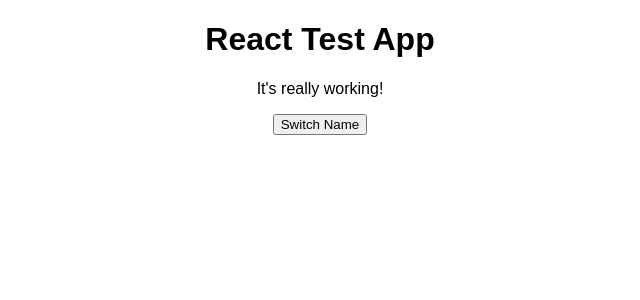
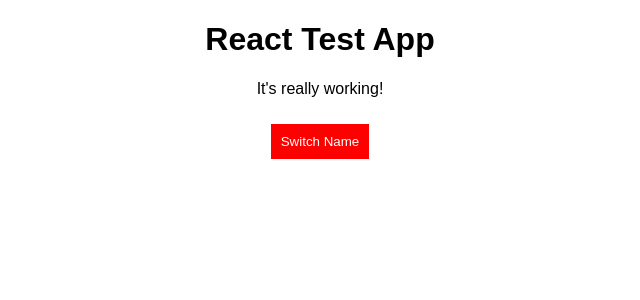
Before and after one commit to huseyinbayram/react-learn-guide, a React (Create React App) app: page / in a window 1280 px wide. Shown: the top 300 px of the page, without its empty margins (320-960 px from the left). Built offline with nearby package versions, Linux system fonts and the light colour scheme.

Commit message:
improve styling

```diff
--- a/package.json
+++ b/package.json
@@ -3,6 +3,7 @@
   "version": "0.1.0",
   "private": true,
   "dependencies": {
+    "radium": "^0.19.6",
     "react": "^16.1.1",
     "react-dom": "^16.1.1",
     "react-scripts": "1.0.17"
--- a/src/App.css
+++ b/src/App.css
@@ -1,3 +1,11 @@
 .App {
   text-align: center;
 }
+
+.red {
+  color: red;
+}
+
+.bold {
+  font-weight: bold;
+}
--- a/src/App.js
+++ b/src/App.js
@@ -44,6 +44,15 @@ class App extends Component {
   };
 
   render() {
+    const buttonStyle = {
+      backgroundColor: 'red',
+      border: 'none',
+      padding: '10px',
+      margin: '10px',
+      font: 'inherent',
+      color: 'white'
+    };
+
     let persons = null;
     if (this.state.showPersons) {
       persons = (
@@ -61,13 +70,24 @@ class App extends Component {
           })}
         </div>
       );
+      buttonStyle.backgroundColor = 'green';
+    }
+
+    const classes = [];
+    if (this.state.persons.length <= 2) {
+      classes.push('red');
+    }
+    if (this.state.persons.length <= 1) {
+      classes.push('bold');
     }
 
     return (
       <div className="App">
         <h1>React Test App</h1>
-        <p>It's really working!</p>
-        <button onClick={this.togglePersonsHandler}>Switch Name</button>
+        <p className={classes.join(' ')}>It's really working!</p>
+        <button style={buttonStyle} onClick={this.togglePersonsHandler}>
+          Switch Name
+        </button>
         {persons}
       </div>
     );
--- a/src/Person/Person.js
+++ b/src/Person/Person.js
@@ -1,6 +1,4 @@
 import React from 'react';
-import './Person.css';
-
 import './Person.css';
 
 const Person = props => {
```
Also changed, not shown: 1 other file (tests, documents, lock files or other folders).
